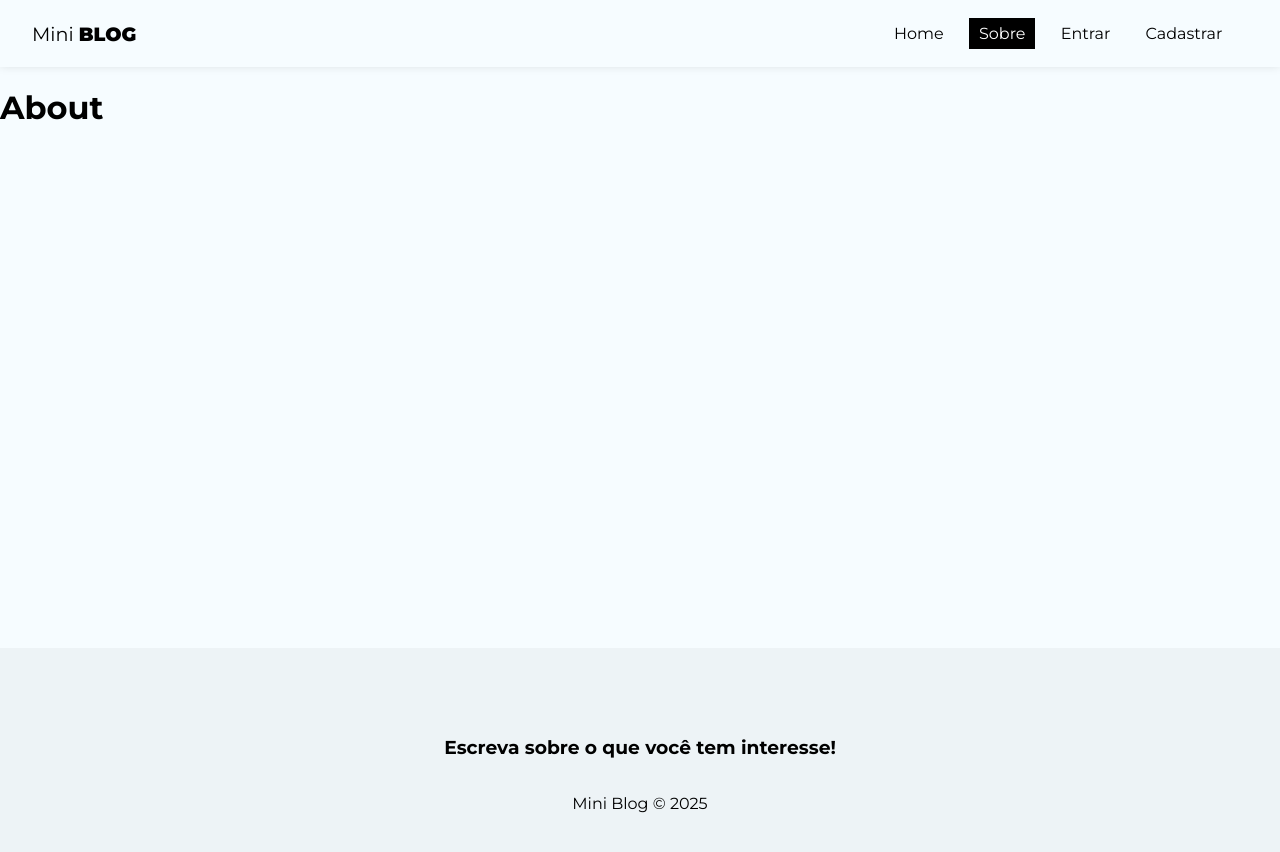
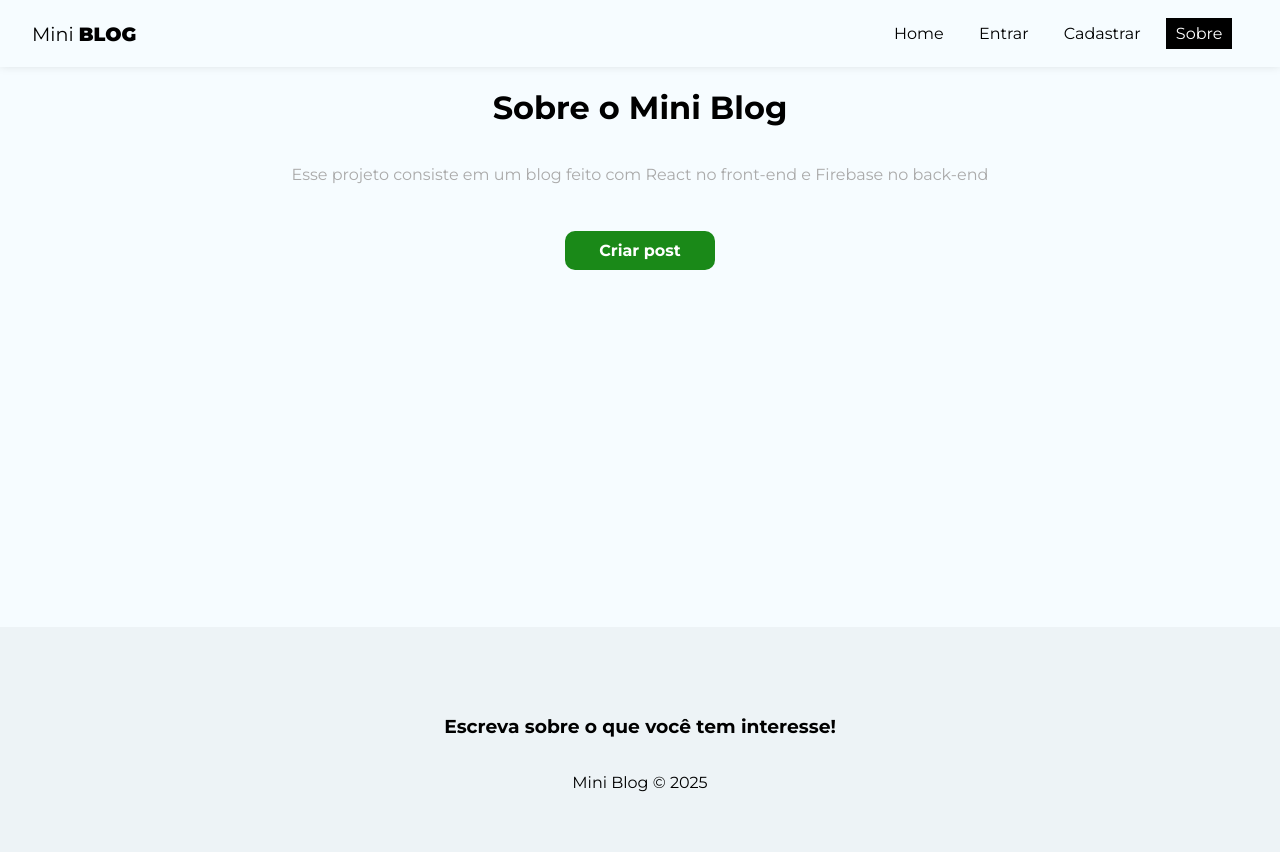
Before and after one commit to leandro-SI/mini-blog-react, a React (Create React App) app: page /about in a window 1280 px wide. Shown: the top 852 px of the page. Built offline with nearby package versions, Linux system fonts and the light colour scheme; no server answers.

Commit message:
bloqueando páginas que precisam de autenticação

```diff
--- a/src/App.js
+++ b/src/App.js
@@ -50,9 +50,9 @@
             <Routes>
               <Route path='/' element={<Home />} />
               <Route path='/about' element={<About />} />
-              <Route path='/login' element={<Login />} />
-              <Route path='/register' element={<Register />} />
-              <Route path='/posts/create' element={<CreatePost />} />
+              <Route path='/login' element={ !user ? <Login /> : <Navigate to="/" /> } />
+              <Route path='/register' element={!user ? <Register /> : <Navigate to="/" />} />
+              <Route path='/posts/create' element={ user ? <CreatePost /> : <Navigate to="/" /> } />
               <Route path='/dashboard' element={<Dashboard />} />
             </Routes>
           </div>
--- a/src/components/Navbar.jsx
+++ b/src/components/Navbar.jsx
@@ -21,9 +21,6 @@
             <li>
                 <NavLink to='/' className={({isActive}) => (isActive ? styles.active : "")} >Home</NavLink>
             </li>
-            <li>
-                <NavLink to='/about' className={({isActive}) => (isActive ? styles.active : "")} >Sobre</NavLink>
-            </li>
             {!user && (
                 <>
                     <li>
@@ -44,6 +41,9 @@
                     </li>
                 </>
             )}
+            <li>
+                <NavLink to='/about' className={({isActive}) => (isActive ? styles.active : "")} >Sobre</NavLink>
+            </li>
         </ul>
     </nav>
 }
--- a/src/pages/About/About.jsx
+++ b/src/pages/About/About.jsx
@@ -2,11 +2,14 @@
 
 // CSS
 import styles from "./About.module.css";
+import { Link } from 'react-router-dom';
 
 const About = () => {
   return (
-    <div>
-        <h1>About</h1>
+    <div className={styles.about}>
+        <h1>Sobre o Mini <span>Blog</span></h1>
+        <p>Esse projeto consiste em um blog feito com React no front-end e Firebase no back-end</p>
+        <Link to="/posts/create" className='btn' >Criar post</Link>
     </div>
   )
 }
--- a/src/pages/About/About.module.css
+++ b/src/pages/About/About.module.css
@@ -0,0 +1,17 @@
+.about {
+    text-align: center;
+    display: flex;
+    flex-direction: column;
+    align-items: center;
+}
+
+.about p {
+    color: #aaa;
+    margin-bottom: 2em;
+}
+
+.about a {
+    display: block;
+    margin-top: 15px;
+    padding: 10px 15px;
+}
```
